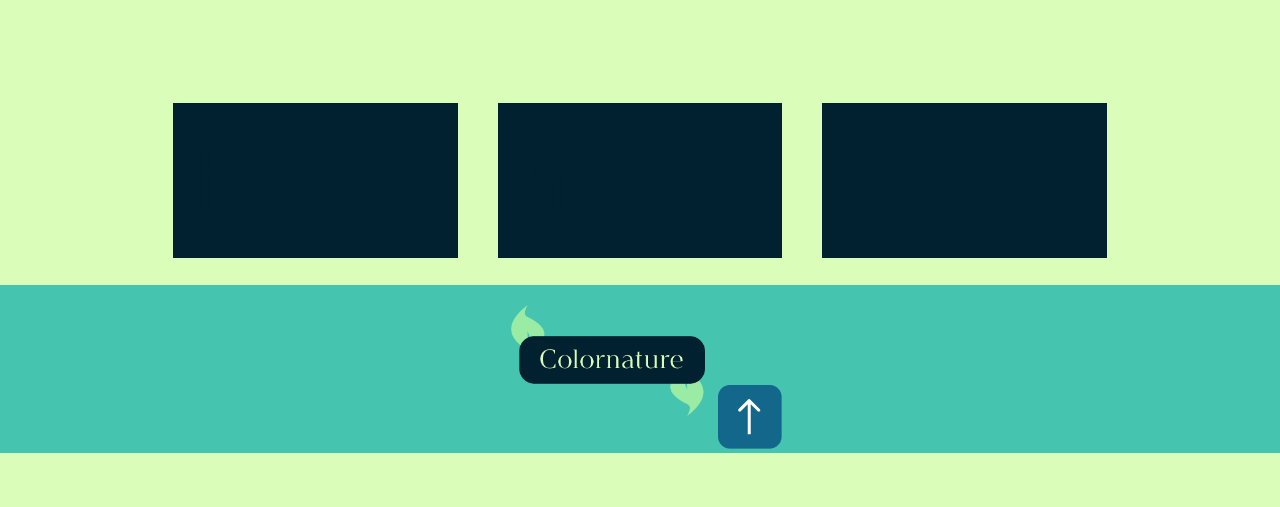
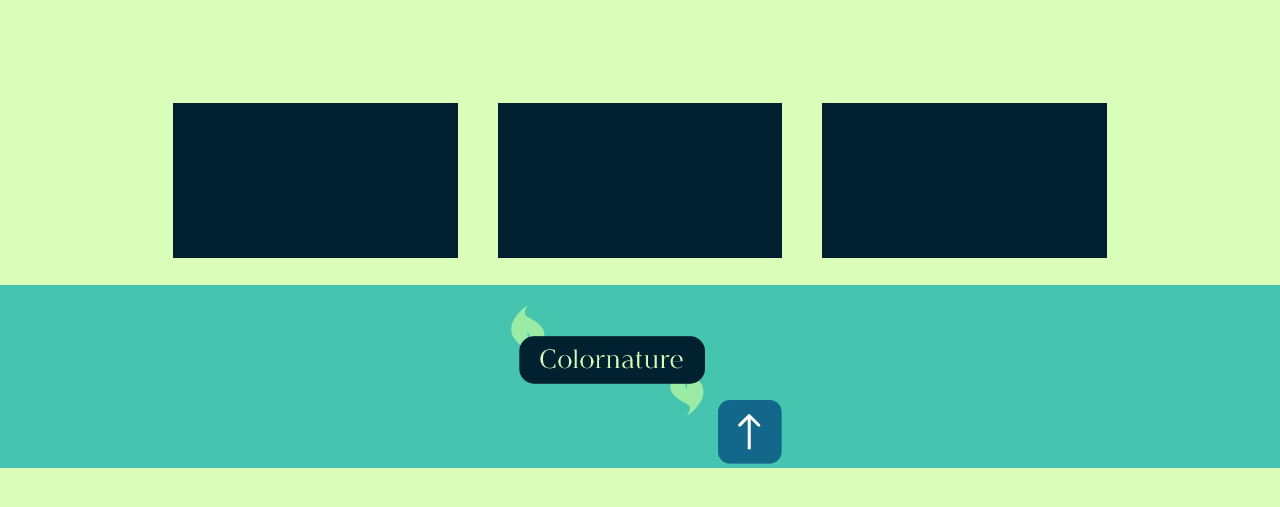
Before and after one commit to gonzandres10/GA_maquetador_gonzaloAlarcon, a plain HTML site: page index.html in a window 1280 px wide. Shown: the part 1993-2500 px from the top of the page. Drawn offline with Linux system fonts and the light colour scheme.

Commit message:
Correción de flecha

```diff
--- a/colornature.css
+++ b/colornature.css
@@ -134,6 +134,6 @@
     justify-content: center;
 }
 footer .flecha{
-    margin-top:100px;
+    margin-top:115px;
     left: 900px;
 }
```
